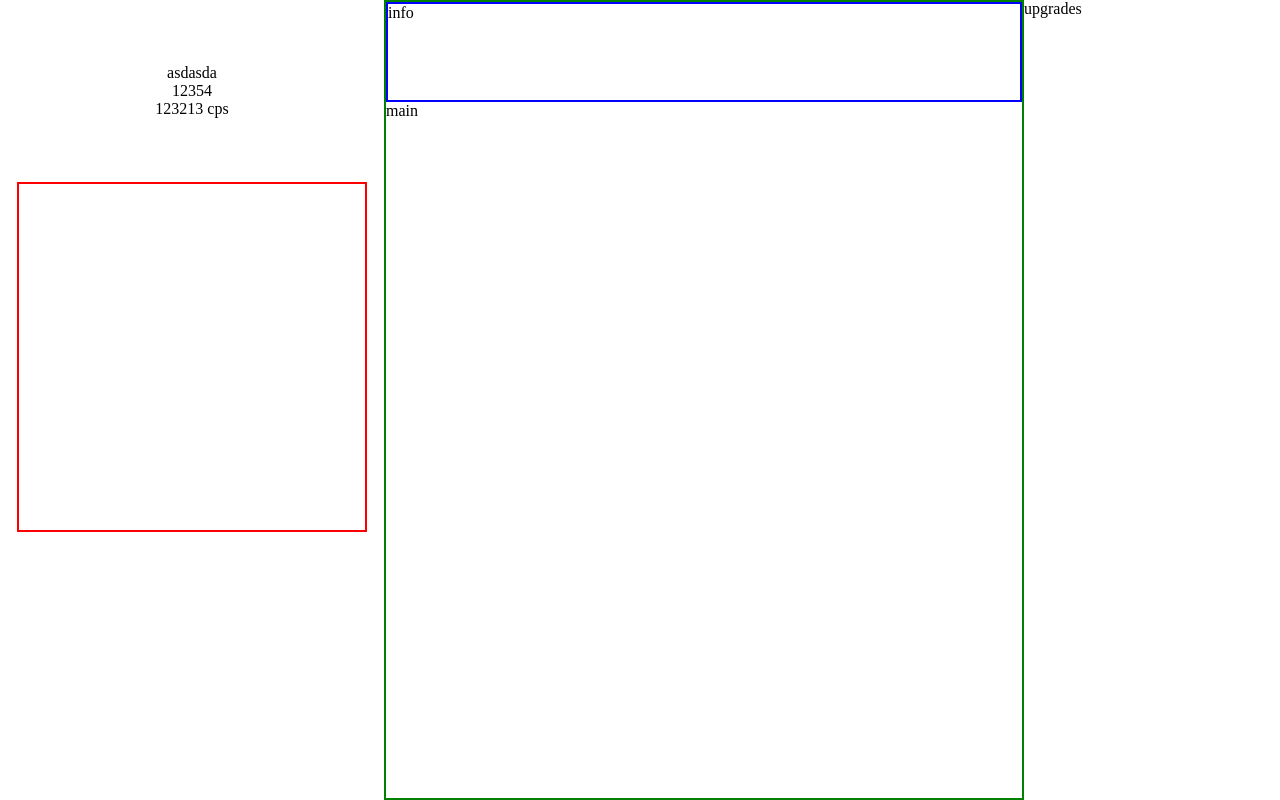
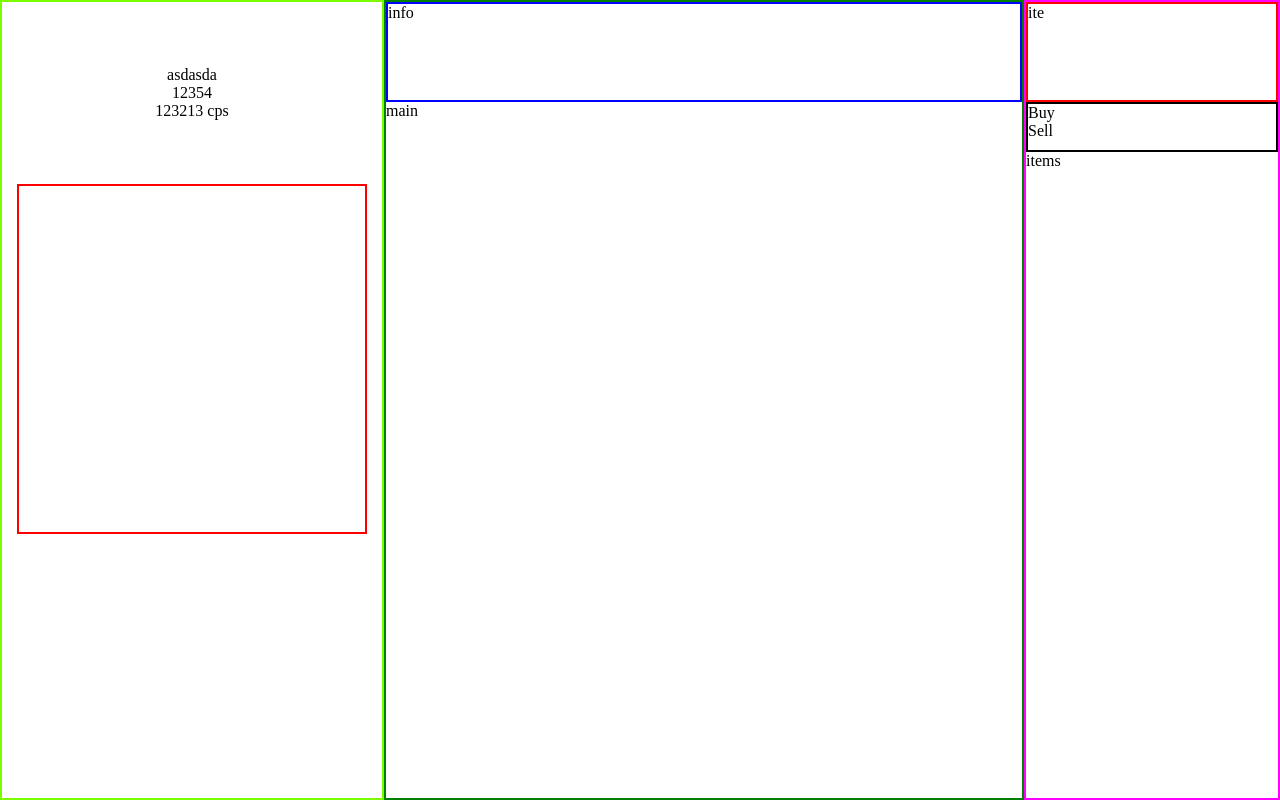
Before and after one commit to makzylinski/kaczynski-slapper, a website: page index.html in a window 1280 px wide. Drawn offline with Linux system fonts and the light colour scheme.

Commit message:
shop items

```diff
--- a/index.html
+++ b/index.html
@@ -33,7 +33,18 @@
         </div>
 
         <div class="upgrades">
-            upgrades
+            <div class="upgrades__shop">ite</div>
+            <div class="upgrades__buildings">
+                <div class="selectors">
+                    <div class="operations">
+                        <span>Buy</span>
+                        <span>Sell</span>
+                    </div>
+                </div>
+                <div class="upgrades__buildings-items">
+                    items
+                </div>
+            </div>
         </div>
     </div>
 </body>
--- a/styles/sass/layout/_slapper.scss
+++ b/styles/sass/layout/_slapper.scss
@@ -3,6 +3,8 @@ $slapper-width: 30%;
 .slapper {
     height: 100vh;
     width: $slapper-width;
+    border: 2px solid lawngreen;
+
     &__info {
         text-align: center;
         z-index: 100;
--- a/styles/sass/layout/_upgrades.scss
+++ b/styles/sass/layout/_upgrades.scss
@@ -1,3 +1,24 @@
+$shop-height: 100px;
+
 .upgrades {
-    width: 19%;
+    width: 20%;
+    border: 2px solid magenta;
+
+    &__shop {
+        height: $shop-height;
+        border: 2px solid red;
+    }
+
+    &__buildings {
+        height: calc(100% - $shop-height);
+
+        .selectors {
+            height: 50px;
+            border: 2px solid black;
+
+            .operations > span {
+                display: block;
+            }
+        }
+    }
 }
```
Also changed, not shown: styles/css/style.css.
